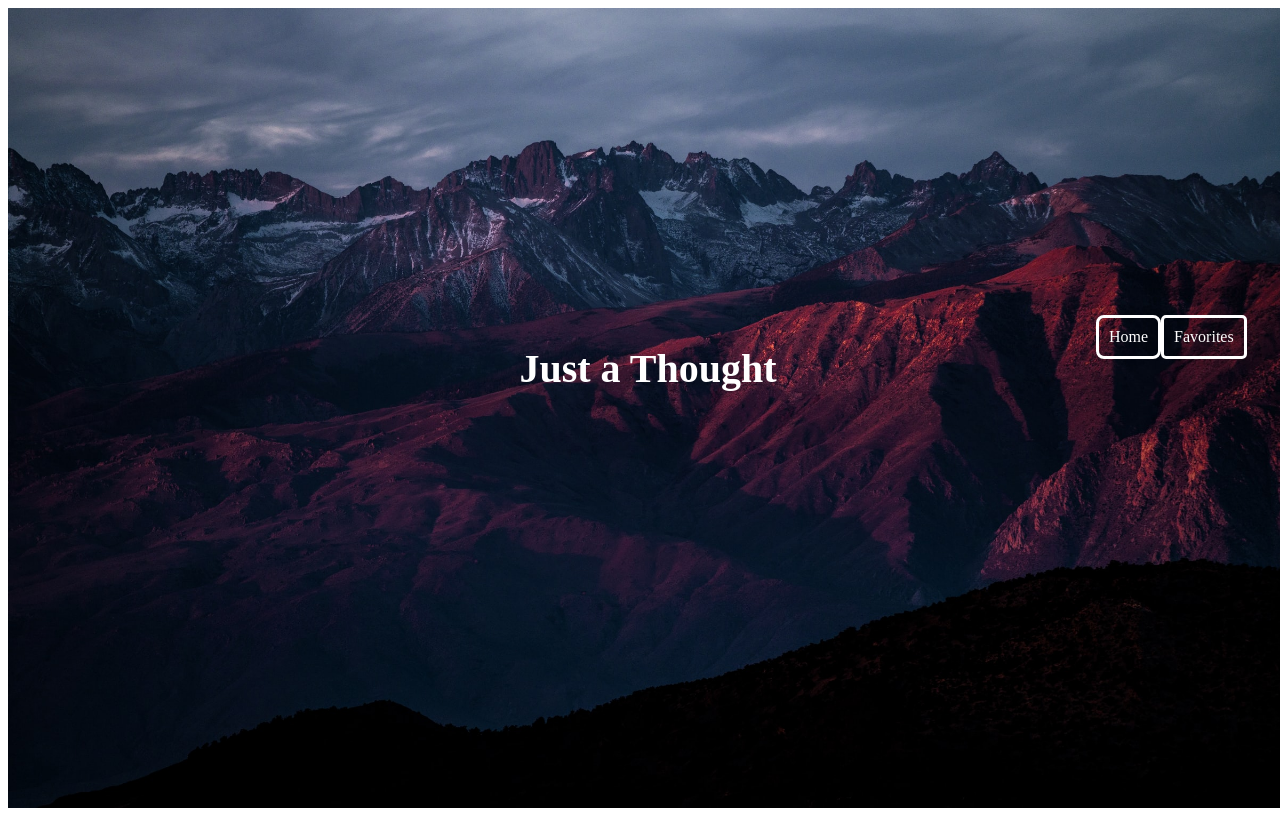
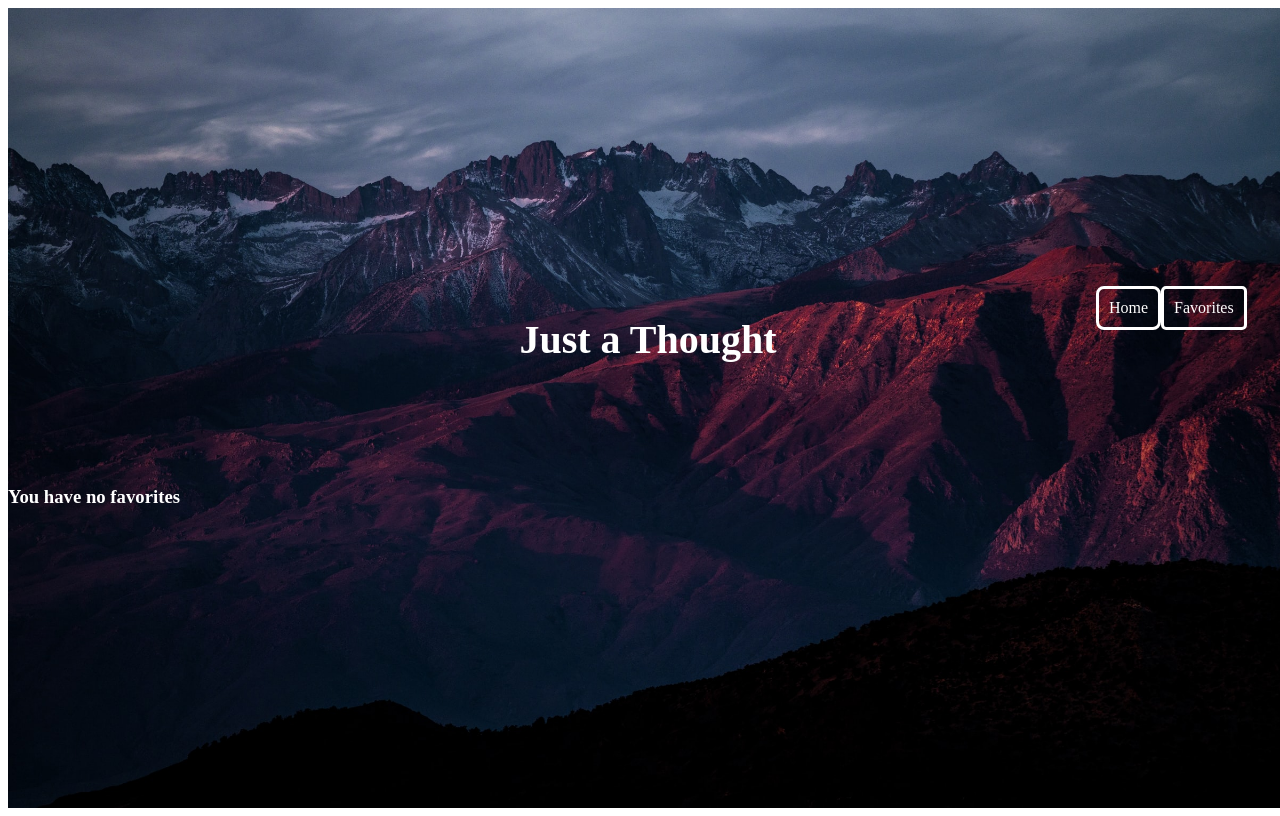
Before and after one commit to AliNooner/Advice-Is-Nice, a React (Create React App) app: page /favorites in a window 1280 px wide. Built offline with nearby package versions, Linux system fonts and the light colour scheme; a web font is replaced by a local one.

Commit message:
Add testing for advice display on click of button

```diff
--- a/src/Components/Card/Card.js
+++ b/src/Components/Card/Card.js
@@ -16,7 +16,7 @@ const saveToFavorites = () => {
     <div className='card'>
       <div className='card-container'>
         <div className='single-advice-container'>
-          <p className='single-advice'>{singleAdvice}</p>
+          <h2 className='single-advice'>{singleAdvice}</h2>
         </div>
         <div className='button-container'>
           <button className='advice-button' onClick={displayAdvice}>Give Me Advice</button>
--- a/src/Components/FavoriteCard/FavoriteCard.css
+++ b/src/Components/FavoriteCard/FavoriteCard.css
@@ -3,3 +3,7 @@
   flex-direction: row;
   justify-content: center;
 }
+
+.no-saved {
+  color: white;
+}
--- a/src/Components/Favorites/Favorites.js
+++ b/src/Components/Favorites/Favorites.js
@@ -9,7 +9,10 @@ const Favorites = ({favorites}) => {
         <FavoriteCard fave={fave.singleAdvice}/>
     )
   })
-  return <div className='favorite-cards'>{favoriteCards}</div>
+  return <div className='favorite-cards'>
+    {!favorites.length && <h3 className='no-saved'>You have no favorites</h3>}
+    {favoriteCards}
+  </div>
 }
 
 
```
Also changed, not shown: 2 other files (tests, documents, lock files or other folders).
